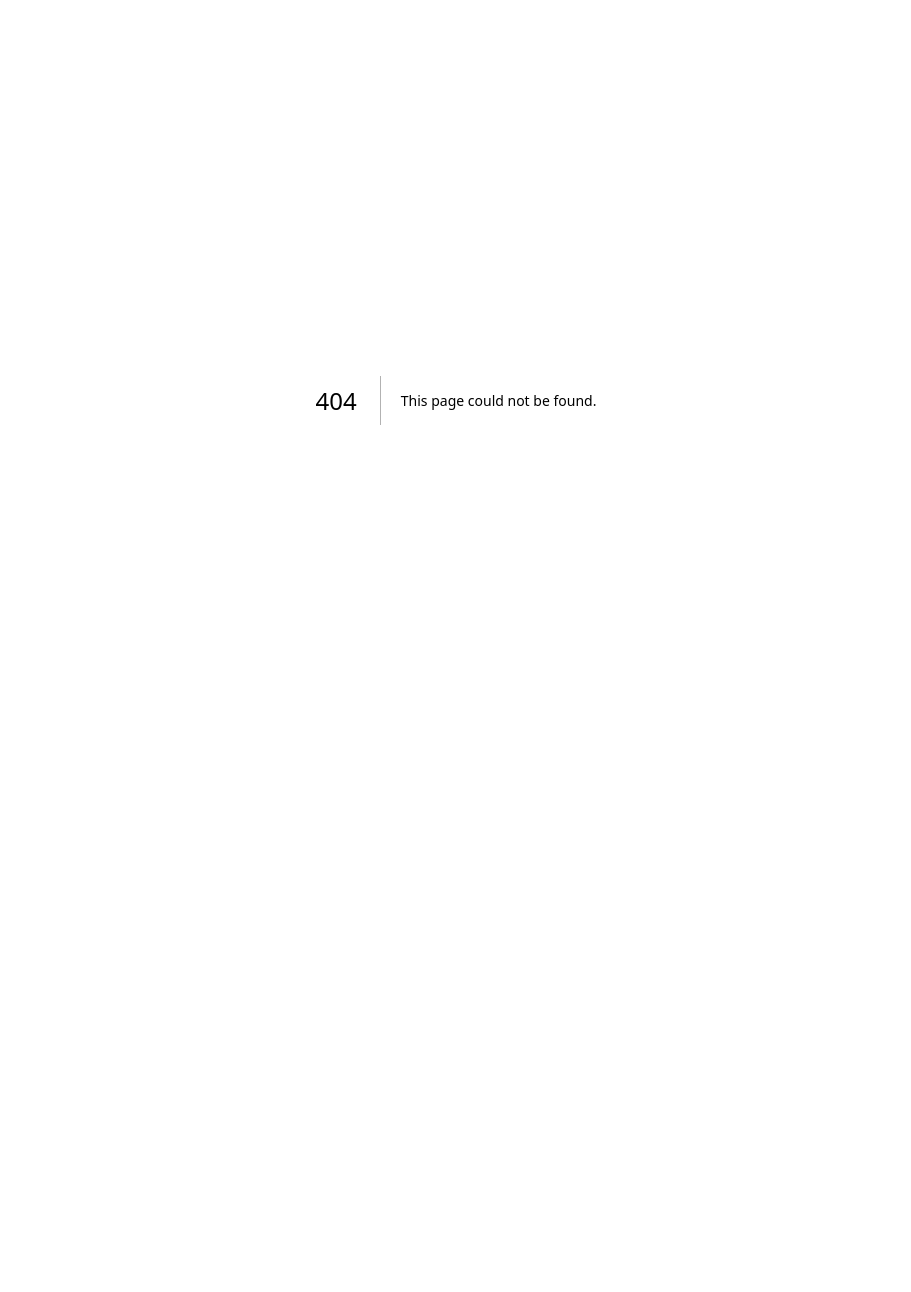
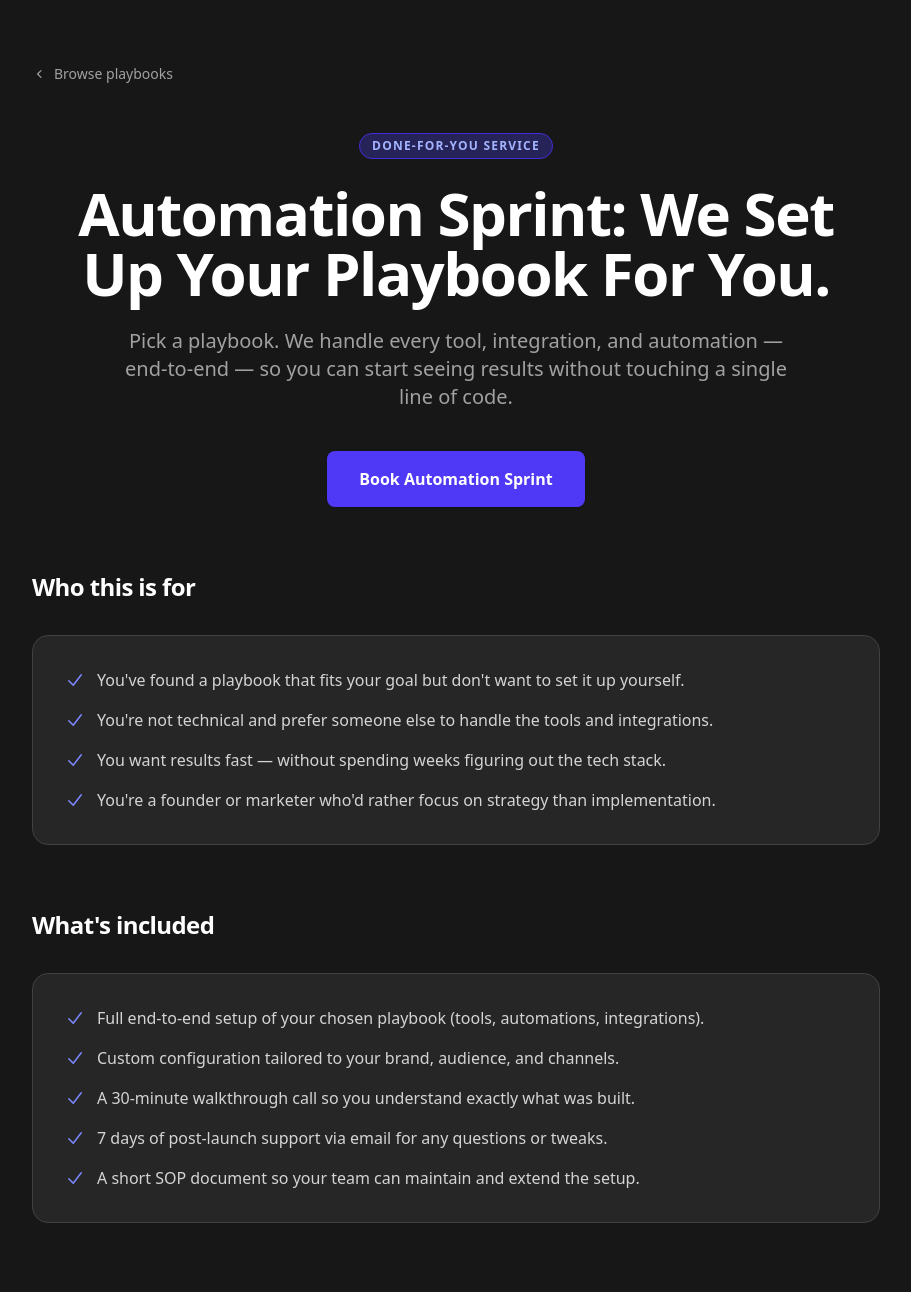
Before and after one commit to rahulsoni25/WorkflowStacks-Kilo-Edition, a Next.js app: page /automation-sprint in a window 1280 px wide. Before the commit this address had no page. Shown: the top 1292 px of the page, without its empty margins (184-1095 px from the left). Before the commit the page ends 800 px from the top, so only its background shows below. Built offline with nearby package versions, Linux system fonts and the light colour scheme.

Commit message:
feat: add /automation-sprint static info page with hero, who-its-for, whats-included, how-it-works, and CTA sections

```diff
--- /dev/null
+++ b/src/app/automation-sprint/page.tsx
@@ -0,0 +1,209 @@
+import type { Metadata } from "next";
+import Link from "next/link";
+
+export const metadata: Metadata = {
+  title: "Automation Sprint – We Set Up Your Playbook For You",
+  description:
+    "Not technical? No problem. Our Automation Sprint service sets up your chosen growth playbook end-to-end so you can focus on results, not setup.",
+};
+
+// ── Icon helpers ──────────────────────────────────────────────────────────────
+
+function CheckIcon() {
+  return (
+    <svg
+      className="mt-0.5 h-5 w-5 shrink-0 text-indigo-400"
+      xmlns="http://www.w3.org/2000/svg"
+      viewBox="0 0 20 20"
+      fill="currentColor"
+      aria-hidden="true"
+    >
+      <path
+        fillRule="evenodd"
+        d="M16.704 4.153a.75.75 0 0 1 .143 1.052l-8 10.5a.75.75 0 0 1-1.127.075l-4.5-4.5a.75.75 0 0 1 1.06-1.06l3.894 3.893 7.48-9.817a.75.75 0 0 1 1.05-.143Z"
+        clipRule="evenodd"
+      />
+    </svg>
+  );
+}
+
+// ── Data ──────────────────────────────────────────────────────────────────────
+
+const WHO_ITS_FOR = [
+  "You've found a playbook that fits your goal but don't want to set it up yourself.",
+  "You're not technical and prefer someone else to handle the tools and integrations.",
+  "You want results fast — without spending weeks figuring out the tech stack.",
+  "You're a founder or marketer who'd rather focus on strategy than implementation.",
+];
+
+const WHATS_INCLUDED = [
+  "Full end-to-end setup of your chosen playbook (tools, automations, integrations).",
+  "Custom configuration tailored to your brand, audience, and channels.",
+  "A 30-minute walkthrough call so you understand exactly what was built.",
+  "7 days of post-launch support via email for any questions or tweaks.",
+  "A short SOP document so your team can maintain and extend the setup.",
+];
+
+const HOW_IT_WORKS = [
+  {
+    step: "Book your sprint",
+    detail:
+      "Click the button below to book. You'll fill in a short intake form telling us your goal, channels, and the playbook you want deployed.",
+  },
+  {
+    step: "We review & confirm",
+    detail:
+      "Within 24 hours we'll confirm scope, timeline (typically 3–5 business days), and any access we need from you.",
+  },
+  {
+    step: "We build it",
+    detail:
+      "Our team sets up every tool, automation, and integration specified in the playbook — fully configured for your business.",
+  },
+  {
+    step: "Walkthrough & handoff",
+    detail:
+      "We walk you through everything on a live call, hand over credentials and the SOP doc, and answer your questions.",
+  },
+  {
+    step: "7-day support window",
+    detail:
+      "After handoff you have 7 days to email us with any issues or minor adjustments — we'll fix them at no extra charge.",
+  },
+];
+
+// ── Page ──────────────────────────────────────────────────────────────────────
+
+export default function AutomationSprintPage() {
+  return (
+    <main className="min-h-screen bg-neutral-900 text-white">
+      <div className="mx-auto max-w-4xl px-6 py-16">
+        {/* Back link */}
+        <Link
+          href="/playbooks"
+          className="inline-flex items-center gap-1.5 text-sm text-neutral-400 hover:text-white transition-colors mb-12"
+        >
+          <svg
+            className="h-4 w-4"
+            xmlns="http://www.w3.org/2000/svg"
+            viewBox="0 0 20 20"
+            fill="currentColor"
+            aria-hidden="true"
+          >
+            <path
+              fillRule="evenodd"
+              d="M11.78 5.22a.75.75 0 0 1 0 1.06L8.06 10l3.72 3.72a.75.75 0 1 1-1.06 1.06l-4.25-4.25a.75.75 0 0 1 0-1.06l4.25-4.25a.75.75 0 0 1 1.06 0Z"
+              clipRule="evenodd"
+            />
+          </svg>
+          Browse playbooks
+        </Link>
+
+        {/* ── Hero ──────────────────────────────────────────────────────────── */}
+        <div className="mb-16 text-center">
+          <span className="inline-block rounded-full bg-indigo-900/60 border border-indigo-700 px-3 py-1 text-xs font-semibold uppercase tracking-widest text-indigo-300 mb-6">
+            Done-for-you service
+          </span>
+          <h1 className="text-4xl font-extrabold tracking-tight sm:text-5xl lg:text-6xl">
+            Automation Sprint: We Set Up Your Playbook For You.
+          </h1>
+          <p className="mt-6 max-w-2xl mx-auto text-lg text-neutral-400 sm:text-xl">
+            Pick a playbook. We handle every tool, integration, and automation
+            — end-to-end — so you can start seeing results without touching a
+            single line of code.
+          </p>
+          <div className="mt-10">
+            <a
+              href="https://placeholder.example.com/book-automation-sprint"
+              className="inline-flex items-center justify-center rounded-lg bg-indigo-600 px-8 py-4 text-base font-semibold text-white shadow-sm hover:bg-indigo-500 focus-visible:outline focus-visible:outline-2 focus-visible:outline-offset-2 focus-visible:outline-indigo-600 transition-colors"
+            >
+              Book Automation Sprint
+            </a>
+          </div>
+        </div>
+
+        {/* ── Sections ──────────────────────────────────────────────────────── */}
+        <div className="space-y-16">
+          {/* Who this is for */}
+          <section>
+            <h2 className="text-2xl font-bold tracking-tight mb-8">
+              Who this is for
+            </h2>
+            <div className="rounded-2xl border border-neutral-700 bg-neutral-800 p-8">
+              <ul className="space-y-4">
+                {WHO_ITS_FOR.map((item, i) => (
+                  <li key={i} className="flex items-start gap-3 text-neutral-300">
+                    <CheckIcon />
+                    <span>{item}</span>
+                  </li>
+                ))}
+              </ul>
+            </div>
+          </section>
+
+          {/* What's included */}
+          <section>
+            <h2 className="text-2xl font-bold tracking-tight mb-8">
+              What&apos;s included
+            </h2>
+            <div className="rounded-2xl border border-neutral-700 bg-neutral-800 p-8">
+              <ul className="space-y-4">
+                {WHATS_INCLUDED.map((item, i) => (
+                  <li key={i} className="flex items-start gap-3 text-neutral-300">
+                    <CheckIcon />
+                    <span>{item}</span>
+                  </li>
+                ))}
+              </ul>
+            </div>
+          </section>
+
+          {/* How it works */}
+          <section>
+            <h2 className="text-2xl font-bold tracking-tight mb-8">
+              How it works
+            </h2>
+            <ol className="space-y-6">
+              {HOW_IT_WORKS.map(({ step, detail }, i) => (
+                <li key={i} className="flex items-start gap-5">
+                  <span className="flex h-8 w-8 shrink-0 items-center justify-center rounded-full bg-indigo-600 text-sm font-bold">
+                    {i + 1}
+                  </span>
+                  <div className="pt-0.5">
+                    <p className="font-semibold text-white">{step}</p>
+                    <p className="mt-1 text-sm text-neutral-400">{detail}</p>
+                  </div>
+                </li>
+              ))}
+            </ol>
+          </section>
+        </div>
+
+        {/* ── Bottom CTA ────────────────────────────────────────────────────── */}
+        <div className="mt-20 rounded-2xl border border-indigo-700 bg-indigo-900/30 p-10 text-center">
+          <h2 className="text-2xl font-bold tracking-tight sm:text-3xl">
+            Ready to skip the setup?
+          </h2>
+          <p className="mt-4 text-neutral-400 max-w-xl mx-auto">
+            Book your Automation Sprint today and have your playbook live within
+            a week — without writing a single line of code.
+          </p>
+          <div className="mt-8 flex flex-wrap items-center justify-center gap-4">
+            <a
+              href="https://placeholder.example.com/book-automation-sprint"
+              className="inline-flex items-center justify-center rounded-lg bg-indigo-600 px-8 py-4 text-base font-semibold text-white shadow-sm hover:bg-indigo-500 focus-visible:outline focus-visible:outline-2 focus-visible:outline-offset-2 focus-visible:outline-indigo-600 transition-colors"
+            >
+              Book Automation Sprint
+            </a>
+            <Link
+              href="/stackfinder"
+              className="inline-flex items-center justify-center rounded-lg border border-neutral-600 px-8 py-4 text-base font-semibold text-neutral-200 hover:border-neutral-400 hover:text-white transition-colors"
+            >
+              Find my playbook first
+            </Link>
+          </div>
+        </div>
+      </div>
+    </main>
+  );
+}
```
Also changed, not shown: .kilocode/rules/memory-bank/context.md.
